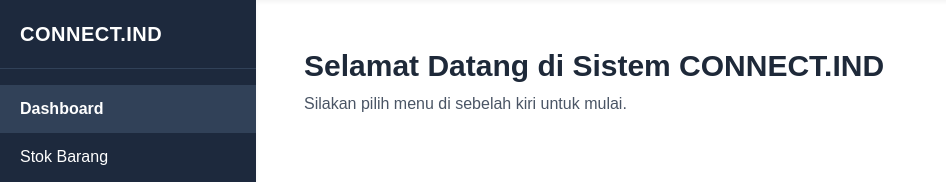
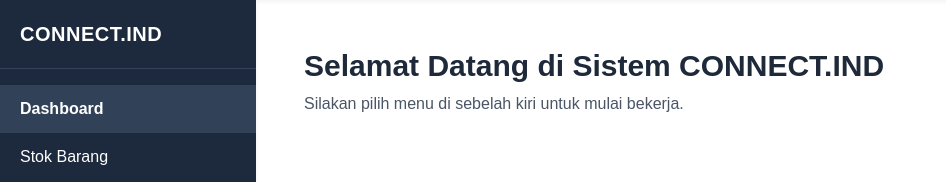
Before and after one commit to connectgadgetindonesia/sistem-connect-ind, a Next.js app: page /dashboard in a window 1280 px wide. Shown: the top 182 px of the page, without its empty margins (0-946 px from the left). Built offline with nearby package versions, Linux system fonts and the light colour scheme.

Commit message:
Test: ubah teks dashboard dan urutkan ulang menu

```diff
--- a/components/Layout.js
+++ b/components/Layout.js
@@ -7,14 +7,14 @@ export default function Layout({ children }) {
   const router = useRouter()
 
   const menuItems = [
-    { label: 'Dashboard', path: '/dashboard' },
-    { label: 'Stok Barang', path: '/' },
+    { label: 'Dashboard', path: '/dashboard' },{ label: 'Stok Barang', path: '/' },
     { label: 'Input Penjualan', path: '/penjualan' },
     { label: 'Stok Aksesoris', path: '/stok-aksesoris' },
     { label: 'Riwayat Penjualan', path: '/riwayat' },
     { label: 'Kinerja Karyawan', path: '/kinerja' },
     { label: 'Rekap Bulanan', path: '/rekap' },
   ]
+console.log('🟢 Layout from Layout.jsx loaded');
 
   return (
     <div className="flex min-h-screen bg-gray-50 text-gray-800">
--- a/pages/dashboard.js
+++ b/pages/dashboard.js
@@ -6,7 +6,7 @@ export default function Dashboard() {
     <Layout>
       <div className="p-6">
         <h1 className="text-3xl font-bold mb-2">Selamat Datang di Sistem CONNECT.IND</h1>
-        <p className="text-gray-600">Silakan pilih menu di sebelah kiri untuk mulai.</p>
+        <p className="text-gray-600">Silakan pilih menu di sebelah kiri untuk mulai bekerja.</p>
       </div>
     </Layout>
   )
```
